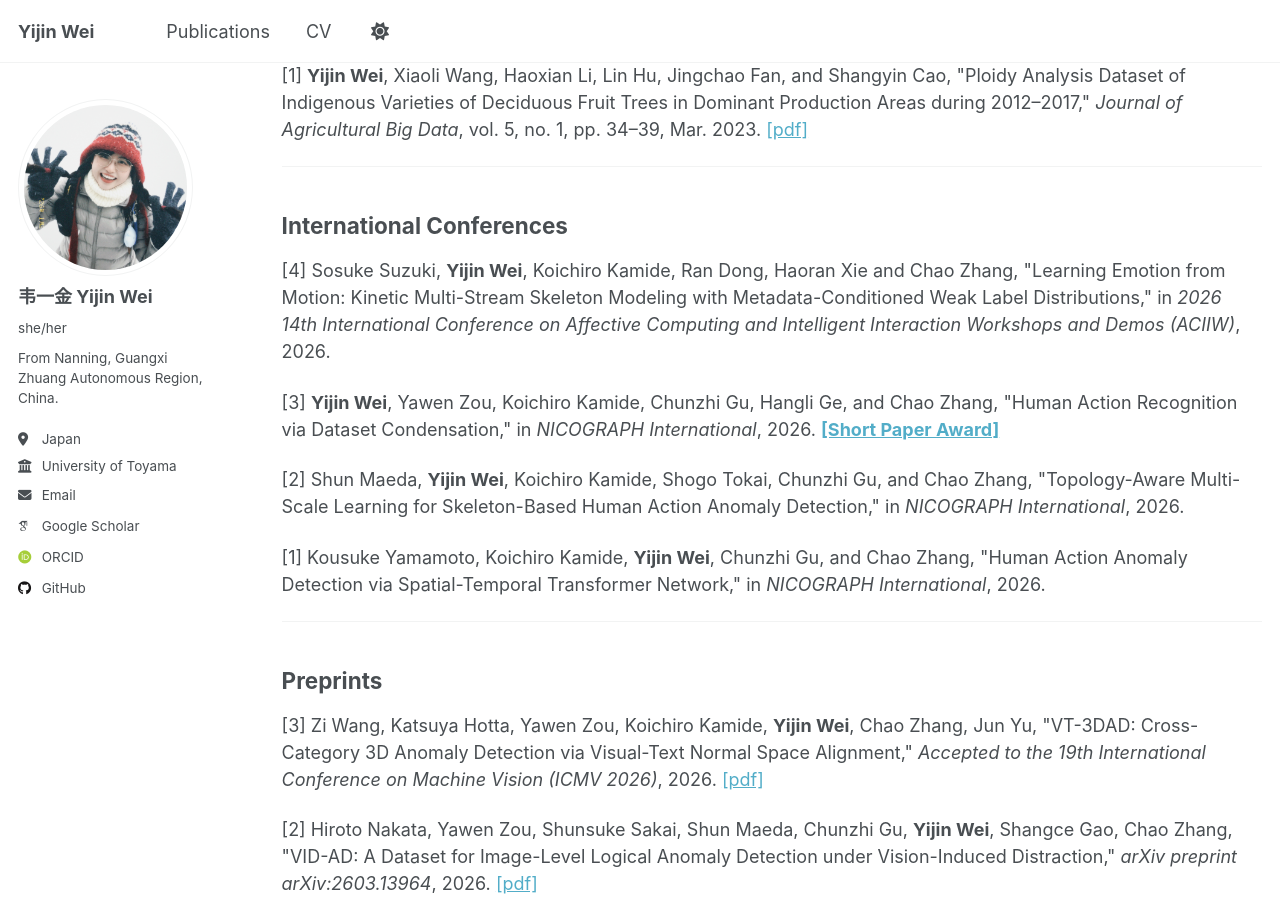
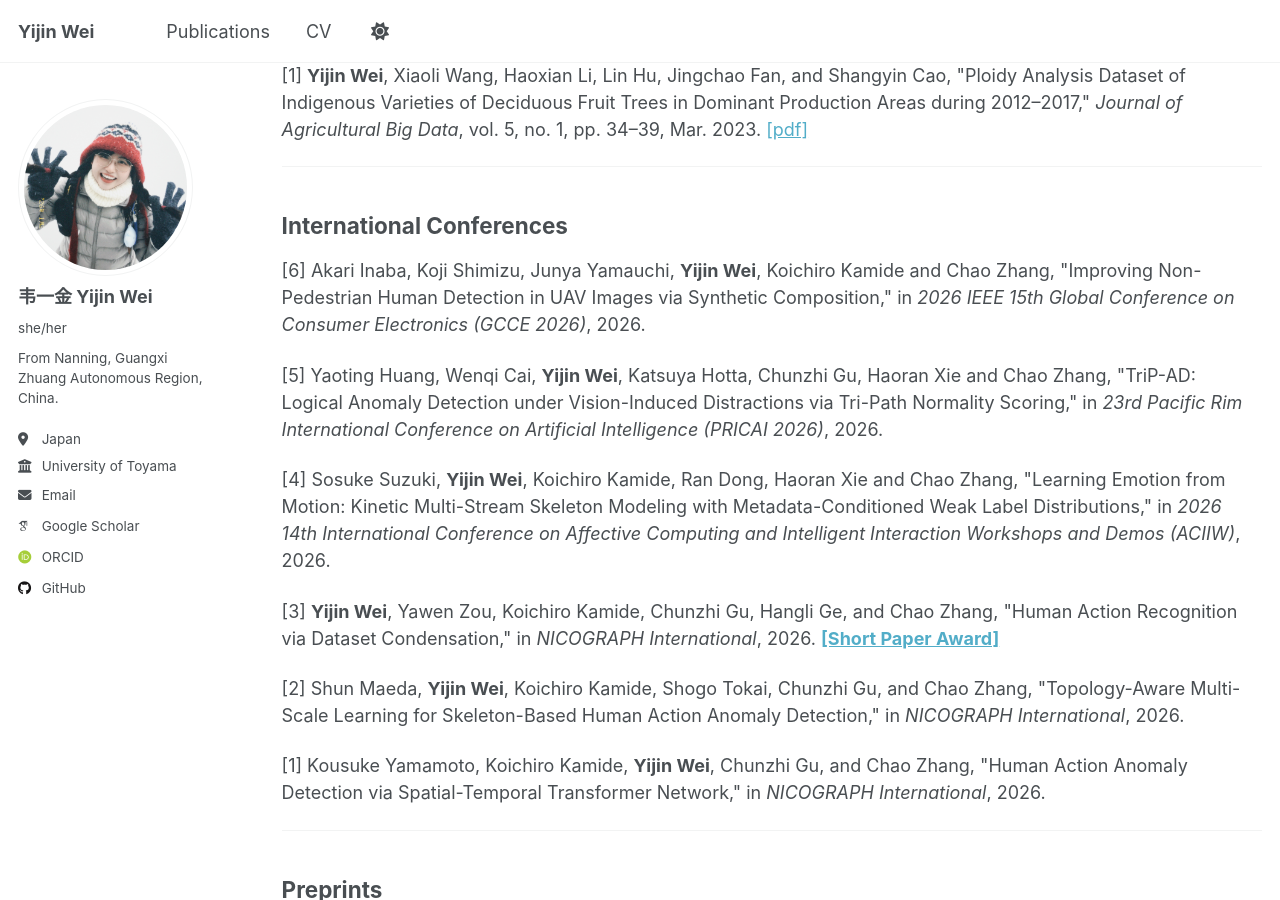
Before and after one commit to mangx/mangx.github.io, a Jekyll site: the page built from _pages/publications.html, in a window 1280 px wide and 900 px high, scrolled down 596 px. Built offline with Jekyll 4.4.1, drawn with Linux system fonts in a browser that asks for light colours; some web fonts are replaced.

Commit message:
Update publications.html

```diff
--- a/_pages/publications.html
+++ b/_pages/publications.html
@@ -54,6 +54,18 @@ author_profile: true
 <h2>International Conferences</h2>
 
 <p>
+[6] Akari Inaba, Koji Shimizu, Junya Yamauchi, <b>Yijin Wei</b>, Koichiro Kamide and Chao Zhang,
+"Improving Non-Pedestrian Human Detection in UAV Images via Synthetic Composition,"
+in <em>2026 IEEE 15th Global Conference on Consumer Electronics (GCCE 2026)</em>, 2026.
+</p>
+
+<p>
+[5] Yaoting Huang, Wenqi Cai, <b>Yijin Wei</b>, Katsuya Hotta, Chunzhi Gu, Haoran Xie and Chao Zhang,
+"TriP-AD: Logical Anomaly Detection under Vision-Induced Distractions via Tri-Path Normality Scoring,"
+in <em>23rd Pacific Rim International Conference on Artificial Intelligence (PRICAI 2026)</em>, 2026.
+</p>
+
+<p>
 [4] Sosuke Suzuki, <b>Yijin Wei</b>, Koichiro Kamide, Ran Dong, Haoran Xie and Chao Zhang,
 "Learning Emotion from Motion: Kinetic Multi-Stream Skeleton Modeling with Metadata-Conditioned Weak Label Distributions,"
 in <em>2026 14th International Conference on Affective Computing and Intelligent Interaction Workshops and Demos (ACIIW)</em>, 2026.
```
